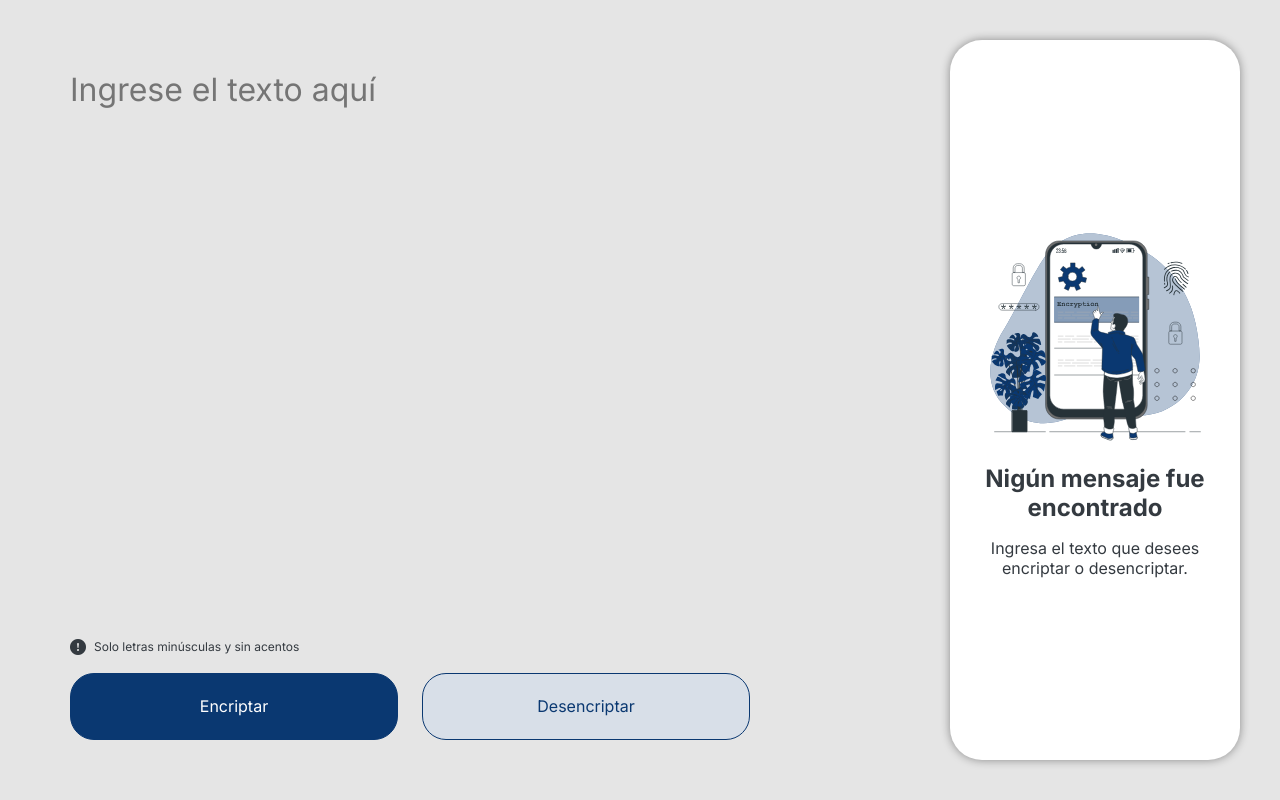
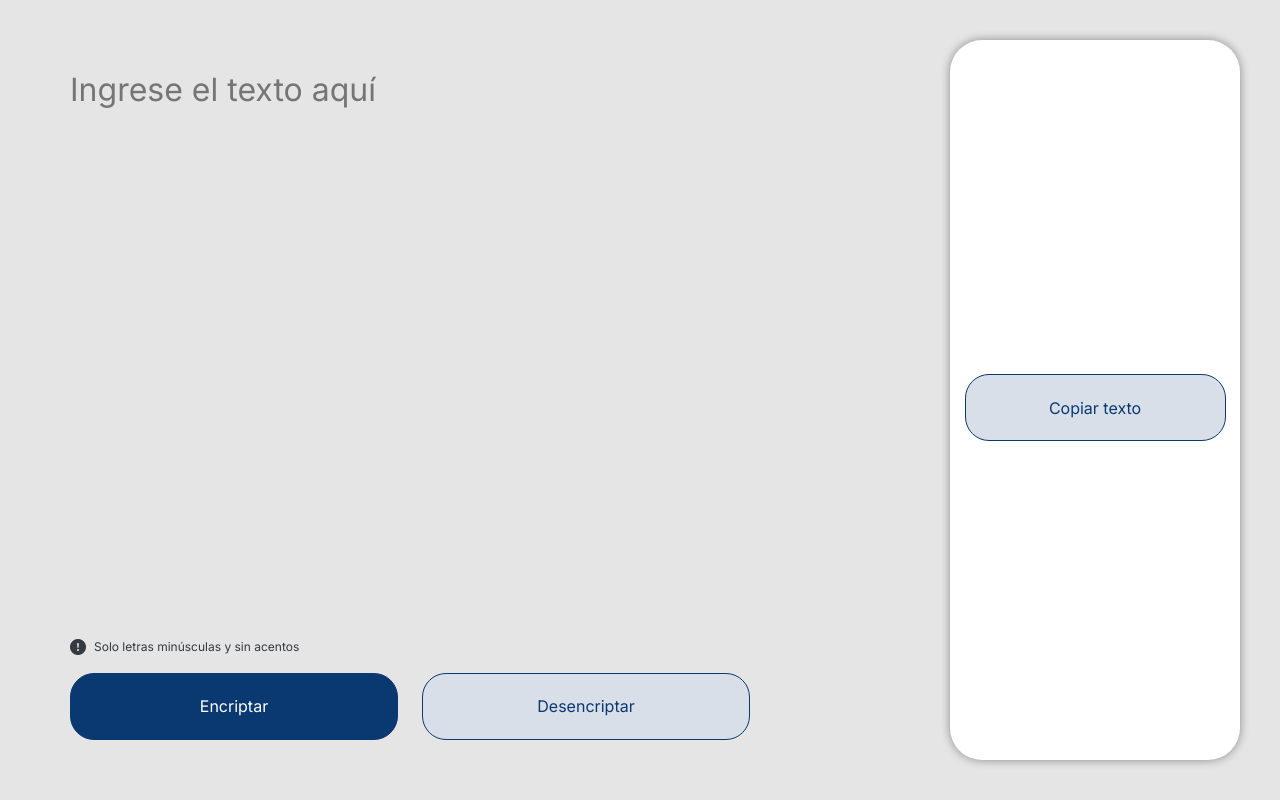
Before and after one commit to jdocdev/encriptador-de-texto-challenges, a plain HTML site: page index.html in a window 1280 px wide. Both pictures are taken after a click on the button "Encriptar". Drawn offline with nearby package versions, Linux system fonts and the light colour scheme.

Commit message:
Encriptado v.1.1

```diff
--- a/css/styles.css
+++ b/css/styles.css
@@ -106,10 +106,10 @@
     color: var(--white);
     margin-right: 12px;
 }
+
 .main-container .encrypt-section .text-real .container-buttons .buttons button:nth-child(1):hover {
     background-color: var(--ligth-blue);
     color: var(--dark-blue);
-    margin-right: 12px;
 }
 
 .main-container .encrypt-section .text-real .container-buttons .buttons button:nth-child(2) {
@@ -121,7 +121,6 @@
 .main-container .encrypt-section .text-real .container-buttons .buttons button:nth-child(2):hover {
     background-color: var(--dark-blue);
     color: var(--white);
-    margin-left: 12px;
 }
 
 /* Panel derecho */
@@ -159,7 +158,36 @@ p {
 .main-container .encrypt-section .text-encrypt p {
     font-size: 16px;
     font-weight: 400;
+    overflow: auto;
+    scrollbar-width: none;
+    margin: 15px;
+    text-align: justify;
 }
+
+.main-container .encrypt-section .text-encrypt p::-webkit-scrollbar {
+    width: 0;
+}
+
+.main-container .encrypt-section .text-encrypt button {
+    display: none;
+    width: 90%;
+    height: 67px;
+    border-radius: 24px;
+    border: solid 1px var(--dark-blue);
+    font-family: inherit;
+    font-size: 16px;
+    cursor: pointer;
+    transition: all 0.3s;
+    background-color: var(--ligth-blue);
+    color: var(--dark-blue);
+    margin-bottom: 15px;
+}
+
+.main-container .encrypt-section .text-encrypt button:hover {
+    background-color: var(--dark-blue);
+    color: var(--white);
+}
+
 
 @media screen and (max-width: 1040px) {
 
@@ -204,6 +232,7 @@ p {
         height: 75%;
         margin-right: 10px;
     }
+
     .main-container .encrypt-section .text-real .text-container textarea {
         font-size: 24px;
     }
@@ -243,6 +272,7 @@ p {
         margin-right: 0;
         margin-bottom: 24px;
     }
+
     .main-container .encrypt-section .text-real .container-buttons .buttons button:nth-child(2) {
         margin-left: 0;
     }
--- a/index.html
+++ b/index.html
@@ -23,7 +23,7 @@
 
             <div class="text-real">
                 <div class="text-container">
-                    <textarea placeholder="Ingrese el texto aquí"></textarea>
+                    <textarea type="text" id="textBase" placeholder="Ingrese el texto aquí"></textarea>
                 </div>
                 <div class="container-buttons">
                     <div class="text">
@@ -31,22 +31,24 @@
                         <p>Solo letras minúsculas y sin acentos</p>
                     </div>
                     <div class="buttons">
-                        <button>Encriptar</button>
+                        <button onclick="encriptarCampo()">Encriptar</button>
                         <button>Desencriptar</button>
                     </div>
                 </div>
             </div>
 
             <div class="text-encrypt">
-                <img src="img/encryption-img.svg"
-                    alt="Imagen representativa de texto siendo encriptado">
+                <img src="img/encryption-img.svg" alt="Imagen representativa de texto siendo encriptado">
                 <h3>Nigún mensaje fue encontrado</h3>
-                <p>Ingresa el texto que desees encriptar o desencriptar.</p>
+                <p type="text" id="textEncrypt" >Ingresa el texto que desees encriptar o desencriptar.</p>
+                <button id="copyButton">Copiar texto</button>
             </div>
 
         </section>
     </main>
 
+    <!-- My JS -->
+    <script src="js/app.js"></script>
 </body>
 
 </html>
--- /dev/null
+++ b/js/app.js
@@ -0,0 +1,60 @@
+// Selección del campo donde vamos a almacenar el texto encriptado y lo almaceno en una variable
+const textEncrypt = document.querySelector("#textEncrypt").textContent;
+
+// Selección de la imagen y la almaceno en una variable
+const imgEncrypt = document.querySelector(".text-encrypt img");
+
+// Seleccion del h3 y lo almaceno en una variable
+const h3Encrypt = document.querySelector(".text-encrypt h3");
+
+// Selección del boton de copiar texto
+const copyButton = document.querySelector("#copyButton");
+
+copyButton.addEventListener("click", function() {
+    const textEncrypt = document.querySelector("#textEncrypt").textContent;
+    navigator.clipboard.writeText(textEncrypt).then(function() {
+      console.log("Texto copiado al portapapeles");
+    }, function() {
+      console.error("No se pudo copiar el texto al portapapeles");
+    });
+  });
+
+// borrar texto del textarea al recargar
+window.onload = function () {
+    const textBase = document.querySelector("#textBase").value = '';
+    if (textBase.value === '') {
+        textBase.value = textBase.getAttribute('placeholder');
+    }
+}
+
+// Funcion de cifrado cesar
+function cifradoCesar(texto, desplazamiento) {
+    let resultado = "";
+    for (let i = 0; i < texto.length; i++) {
+        let caracter = texto[i];
+        let codigo = texto.charCodeAt(i);
+        if (codigo >= 65 && codigo <= 90) {
+            caracter = String.fromCharCode(((codigo - 65 + desplazamiento) % 26) + 65);
+        } else if (codigo >= 97 && codigo <= 122) {
+            caracter = String.fromCharCode(((codigo - 97 + desplazamiento) % 26) + 97);
+        }
+        resultado += caracter;
+    }
+    return resultado;
+}
+
+// Funcion para copiar el texto al apretar el botón Encriptar
+function encriptarCampo() {
+
+    // Eliminar la imagen
+    imgEncrypt.style.display = 'none';
+    // Eliminar el titulo
+    h3Encrypt.style.display = 'none';
+    // Mostrar botón de copiar
+    copyButton.style.display = 'block';
+
+    const textBase = document.querySelector("#textBase").value;
+    const desplazamiento = 19; // número de posiciones que se van a desplazar las letras en el alfabeto
+    const textoCifrado = cifradoCesar(textBase, desplazamiento);
+    document.querySelector("#textEncrypt").textContent = textoCifrado;
+  }
```
